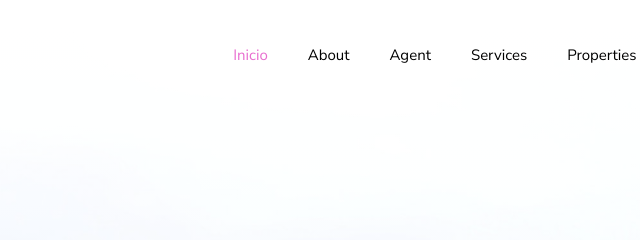
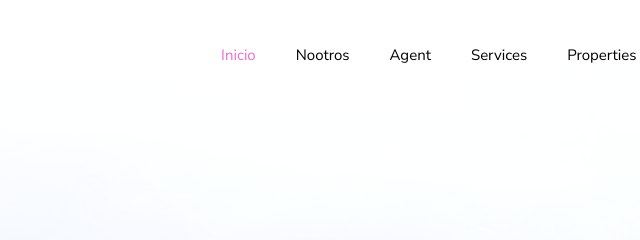
Before and after one commit to romelhuaracaparedes/disenodepartamento, a plain HTML site: page index.html in a window 1280 px wide. Shown: the top 240 px of the page, 429-1069 px from the left. Drawn offline with Linux system fonts and the light colour scheme; some packages are replaced by stand-ins of ours; no server answers; files whose address does not match are found by name.

Commit message:
se modificó la barra de navegacion 2

```diff
--- a/index.html
+++ b/index.html
@@ -38,7 +38,7 @@
 	      <div class="collapse navbar-collapse" id="ftco-nav">
 	        <ul class="navbar-nav ml-auto">
 	          <li class="nav-item active"><a href="index.html" class="nav-link">Inicio</a></li>
-	          <li class="nav-item"><a href="about.html" class="nav-link">About</a></li>
+	          <li class="nav-item"><a href="about.html" class="nav-link">Nootros</a></li>
 	          <li class="nav-item"><a href="agent.html" class="nav-link">Agent</a></li>
 	          <li class="nav-item"><a href="services.html" class="nav-link">Services</a></li>
 	          <li class="nav-item"><a href="properties.html" class="nav-link">Properties</a></li>
```
